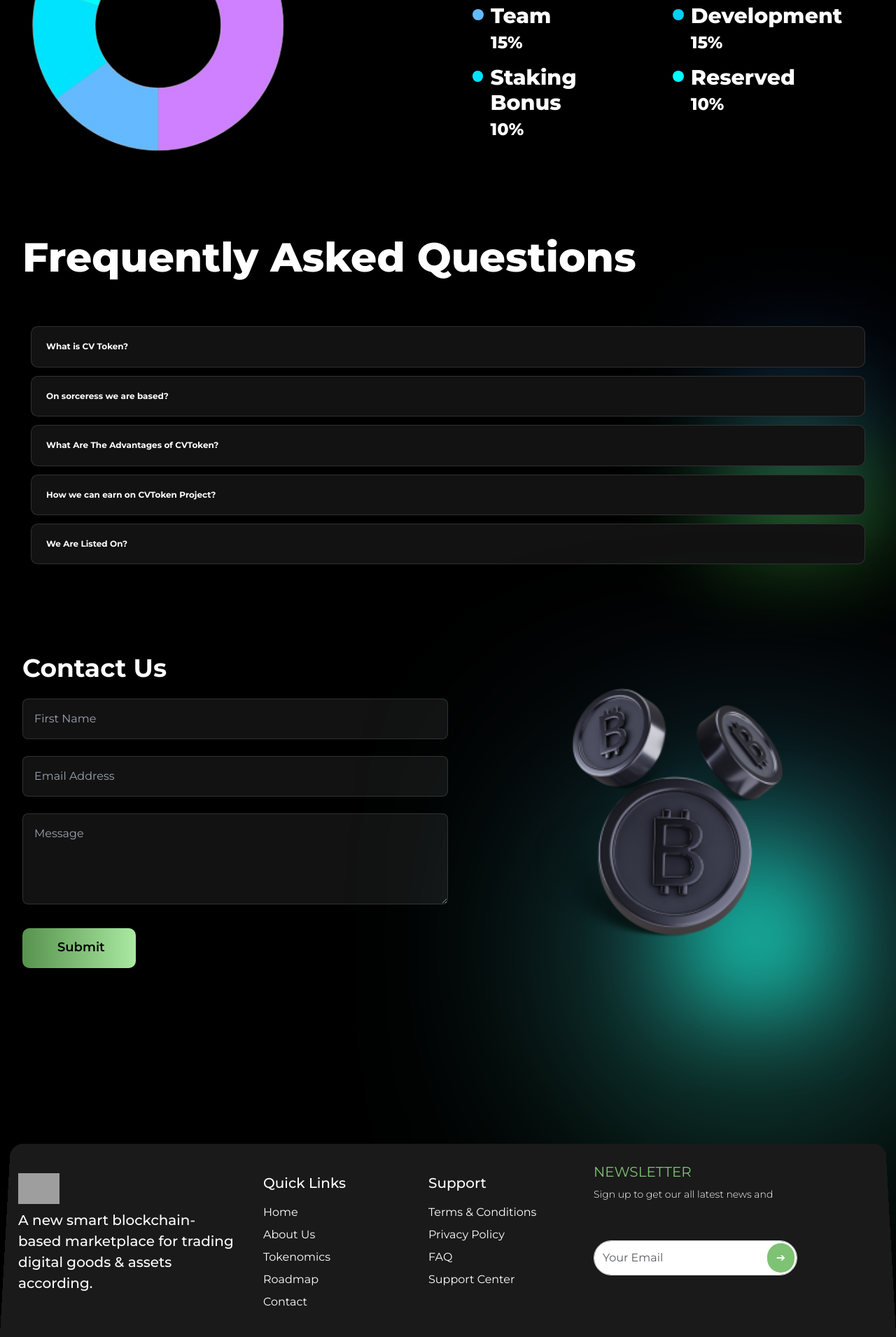
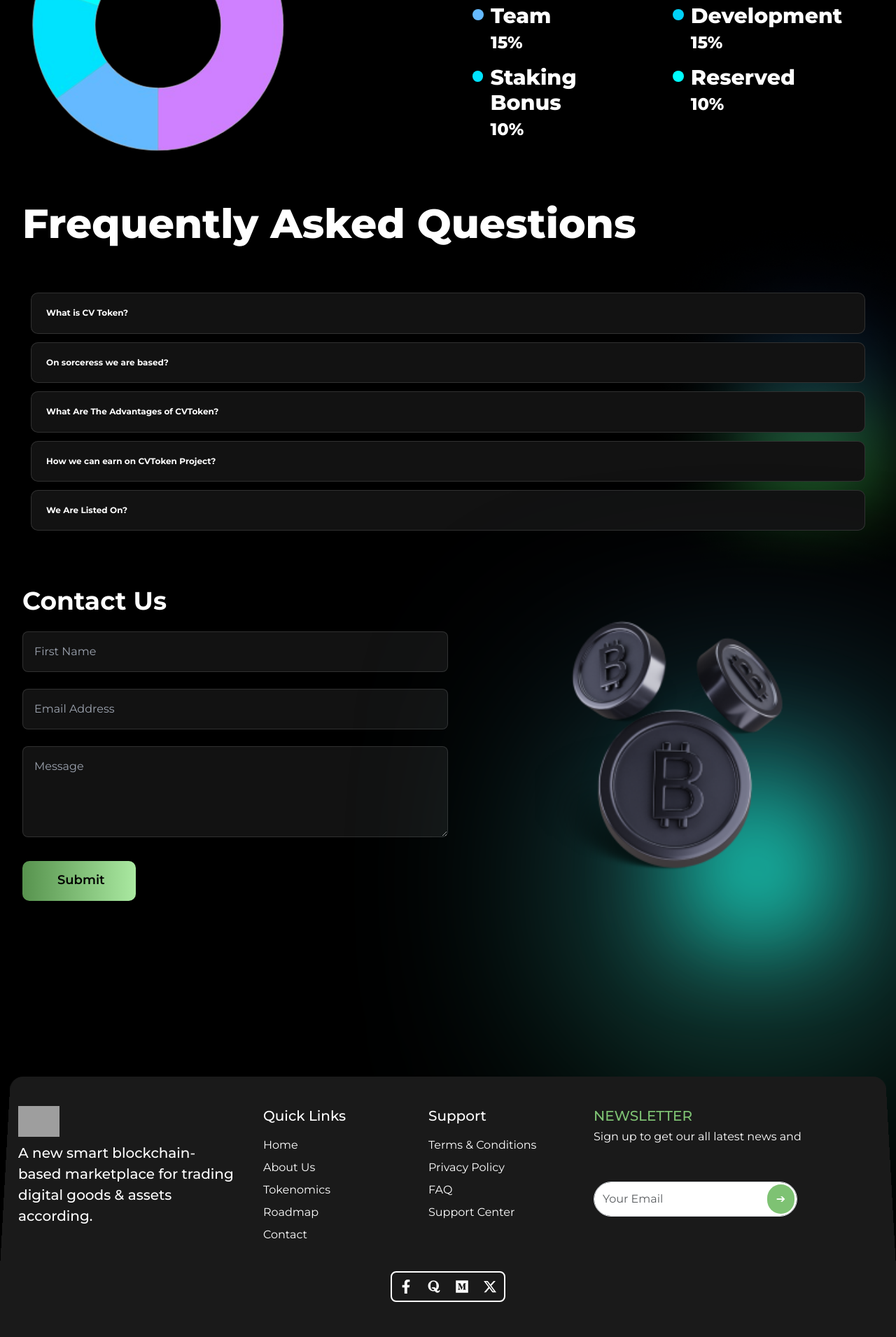
Before and after one commit to AMISH-KHAN/Amit-gap-x, a React (Vite) app: page / in a window 1280 px wide. Shown: the part 6058-7968 px from the top of the page at 70% size. Built offline with nearby package versions, Linux system fonts and the light colour scheme; grey boxes are pictures that could not be loaded.

Commit message:
some more finishing

```diff
--- a/src/Components/Faq.jsx
+++ b/src/Components/Faq.jsx
@@ -8,7 +8,7 @@ export default function Faq() {
        <section className='w-full  pb-[68px] relative'>
               <div className='xl:max-w-[1320px] lg:max-w-[1140px] md:max-w-[960px] sm:max-w-[540px] mx-auto relative px-4 lg:px-8  z-20 m-auto'>
 
-    <div className=" mx-auto py-0 lg:py-12">
+    <div className=" mx-auto py-0">
       <h2 className="text-[37px] lg:text-[58px] font-extrabold text-white mb-16">Frequently Asked Questions</h2>
             <Accordion  >
         <Accordion.Item eventKey="0" >
--- a/src/Components/Footer.jsx
+++ b/src/Components/Footer.jsx
@@ -59,8 +59,8 @@ export default function Footer() {
           {/* <div className="mb-8 md:mb-0 w-full md:w-1/6"> */}
           <div className="w-full sm:w-1/3 md:w-1/3 ">
       <div className="footer-widget">
-        <h6 className="text-xl font-display text-[#7ec273] mb-1">NEWSLETTER</h6>
-        <p className="text-sm text-[#FFF] mb-8 font-light font-display leading-7">
+        <h6 className="text-[20px] font-medium md:text-xl font-display text-[#7ec273] mb-1 mt-4">NEWSLETTER</h6>
+        <p className=" text-[#FFF] mb-8  font-display ">
           Sign up to get our all latest news and
         </p>
         {/* Space for Image */}
```
